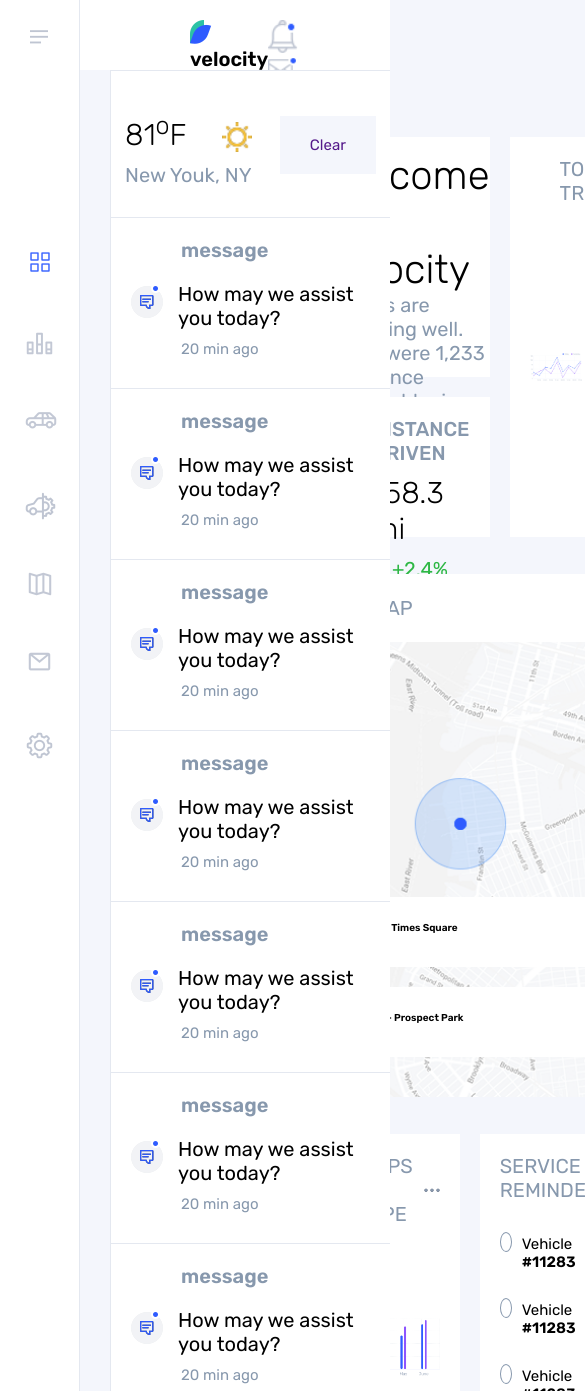
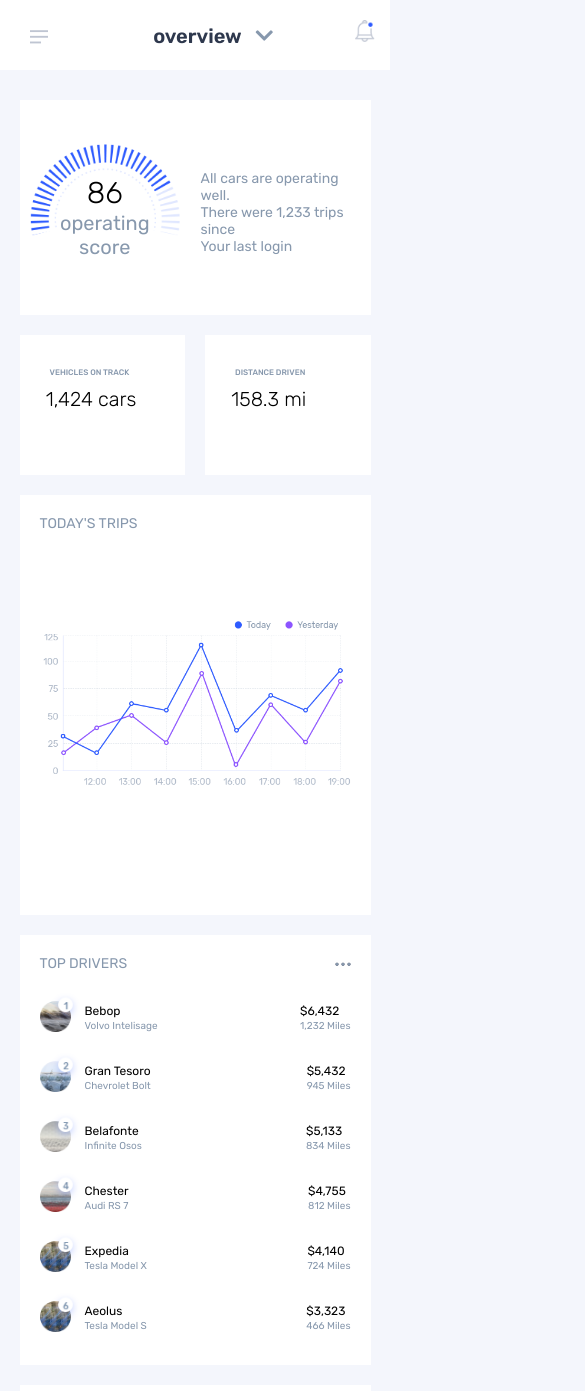
Before and after one commit to Mohammad-Asif-Web/Invision-velocity-responsive-dashboard, a website: page main.html in a window 390 px wide. Shown: the top 1391 px of the page, 585 px wide, since content can reach past the window. Drawn offline with Linux system fonts and the light colour scheme.

Commit message:
some files updated

```diff
--- /dev/null
+++ b/assets/css/animation.css
@@ -0,0 +1,46 @@
+.menu{
+    animation-name: menu;
+    animation-duration: 2s;
+    animation-fill-mode: forwards;
+}
+
+@keyframes menu{
+    0%{
+        left: -100px;
+    }
+    100%{
+        left: 0;
+    }
+}
+
+.notifi{
+    animation-name: notifi;
+    animation-duration: 2.5s;
+    animation-timing-function: linear;
+}
+
+@keyframes notifi{
+    0%{
+        right: -400px;
+    }
+    100%{
+        right: 0;
+    }
+}
+
+.container{
+    animation-name: content;
+    animation-duration: 3s;
+    animation-fill-mode: forwards;
+    animation-timing-function: ease-in;
+    opacity: 0;
+}
+@keyframes content {
+    0%{
+        opacity: 0;
+    }
+    100%{
+        opacity: 1;
+    }
+
+}
--- a/assets/css/base.css
+++ b/assets/css/base.css
@@ -65,6 +65,13 @@ header>.row{
 	display: flex;
 	justify-content: space-between;
 }
+/* ==== STICKY ==== */
+/* .sticky{
+	background: var(--bg-secondary)
+	padding: 10px 100px;
+	box-shadow: 0 5px 20px rgba(0,0,0,0.05);
+} */
+
 .row>.icon{
 	display: inline-block;
 	margin-left: 19rem;
@@ -73,6 +80,21 @@ header>.row{
 .icon>h1{
 	display: inline-block;
 }
+
+.row>.overview{
+	justify-content: center;
+	margin-top: 2.4rem;
+	font-size: .1rem;
+	color: var(--primary);
+	font-weight: var(--semi-bold-600);
+	visibility: hidden;
+}
+.overview>i{
+	color: var(--secondary);
+	margin-left: 1rem;
+}
+
+
 .row>.avatar{
 	margin: 2rem 8rem 0 0;
 }
@@ -122,9 +144,10 @@ header>.row{
 	width: 28rem;
 	height: 172vh;
 	background-color: var(--bg-secondary);
-	z-index: 10000;
+	z-index: 1000000;
 	border-top: .1px solid #e4e8f0;
 	border-left: .1px solid #e4e8f0;
+	opacity: 1;
 }
 .notifi>.notifi-item1{
 	display: flex;
@@ -171,10 +194,18 @@ header>.row{
 	border-top: 1px solid #e4e8f0;
 	margin-top: 3rem;
 }
+.notifi-item2>.inner-items:nth-child(7){
+	border-bottom: 1px solid #e4e8f0;
+
+}
+.inner-items>.last{
+	margin-bottom: 3rem;
+}
 .inner-items>h5{
 	font-size: 2rem;
 	color: var(--secondary);
 	margin: 2rem 0 0 7rem;
+	text-transform: capitalize;
 }
 .inner-items>.mid-item{
 	display: flex;
@@ -186,6 +217,7 @@ header>.row{
 .mid-item>p{
 	margin: 1rem 0 0 1.5rem;
 	font-size: 2rem;
+	color: var(--primary);
 }
 .inner-items>span{
 	display: block;
@@ -193,26 +225,6 @@ header>.row{
 	color: var(--secondary);
 	margin: 1rem 0 0 7rem;
 }
-
-
-
-
-
-
-
-
-
-
-
-
-
-
-
-
-
-
-
-
 
 /* =======CONTENT SECTION START============== */
 .container{
@@ -532,9 +544,10 @@ header>.row{
 	background-color: var(--spacer);
 }
 
-/* ======== SERVIE ======= */
+/* ======== SERVICE ======= */
 .service{
 	padding: 2rem;
+	z-index: -1000;
 }
 .service>p{
 	font-size: 2rem;
@@ -562,48 +575,3 @@ header>.row{
 .service-item>p>span{
 	font-weight: var(--semi-bold-600);
 }
-
-
-
-
-
-
-
-
-
-
-
-
-
-
-
-
-
-
-
-
-
-
-
-
-
-
-
-
-
-/*
-Extra small (xs) devices (portrait phones, less than 576px)
-No media query since this is the default in Bootstrap
-
-Small (sm) devices (landscape phones, 576px and up)
-@media (min-width: 576px) { ... }
-
-Medium (md) devices (tablets, 768px and up)
-@media (min-width: 768px) { ... }
-
-Large (lg) devices (desktops, 992px and up)
-@media (min-width: 992px) { ... }
-
-Extra (xl) large devices (large desktops, 1200px and up)
-@media (min-width: 1200px) { ... }
-*/
--- /dev/null
+++ b/assets/css/responsive.css
@@ -0,0 +1,371 @@
+@media screen and (max-width: 1310px){
+    .spacer2>h1{
+        font-size: 3rem;
+		margin-top: 1.5rem;
+    }
+	.spacer2>p {
+		font-size: 1.5rem;
+	}
+	.cars>h4 {
+		font-size: 1.5rem;
+	}
+	.mi>h4 {
+		font-size: 1.5rem;
+	}
+	.trips-chart>img {
+		height: 100%;
+	}
+	.same-heading {
+		font-size: 2rem;
+	}
+	.same-span {
+		width: 1rem;
+		height: 1rem;
+		margin-top: .8rem;
+	}
+	.same-span>span {
+		font-size: 1.2rem;
+	}
+}
+
+@media screen and (max-width: 1100px) {
+	.mid>h1 {
+		font-size: 2.5rem;
+	}
+	.mid>p {
+		font-size: 1.5rem;
+	}
+	.cars>h1 {
+		font-size: 2rem;
+	}
+	.same2 {
+		font-size: 1.2rem;
+	}
+}
+@media screen and (max-width: 960px) {
+
+	.mi>h1 {
+		font-size: 2rem;
+	}
+	.same {
+		margin: 1.2rem 0 0 .5rem;
+		font-size: 1rem;
+	}
+	.same2 {
+		font-size: .9rem;
+	}
+	.left>img {
+		width: 4rem;
+	}
+}
+
+/* ========== TAB DEVICES ========= */
+@media screen and (max-width: 860px) {
+    .row>.avatar{
+        margin-right: 0;
+    }
+    .avatar>a>img{
+        margin-right: 3rem;
+    }
+    .row>.icon{
+        margin-left: 40%;
+    }
+    .menu {
+        position: absolute;
+        top: 0px;
+        left: 0px;
+        width: 8rem;
+        height: 7rem;
+        background-color: var(--bg-secondary);
+        border-right: none;
+    }
+    .menu > .menu-items {
+        display: none;
+    }
+    .notifi{
+        display: none;
+        overflow: hidden;
+    }
+
+    .container {
+        width: 90%;
+        margin: 6.7rem 0 0 5%;
+        grid-template-rows: auto 40rem 40rem;
+    }
+
+    .progress>.welcome{
+        grid-template-rows: auto auto 40rem;
+    }
+    .welcome>.score{
+        grid-column: 1/3;
+        grid-row: 1/3;
+    }
+    .chart{
+        grid-column: 1/-1;
+        grid-row: 3/5;
+        height: 100%;
+    }
+    .cars{
+        grid-column: 3/-1;
+        grid-row: 1/2;
+    }
+    .mi{
+        grid-column: 3/-1;
+        grid-row: 2/3;
+    }
+    .welcome>.score {
+        display: block;
+    }
+    .score>.spacer1 {
+        margin-top: 4rem;
+        margin-left: 10%;
+        height: 60%;
+        width: 80%;
+        display: block;
+    }
+    .spacer1>img {
+        width: 100%;
+        height: 100%;
+    }
+    .score>.spacer2{
+        height: 40%;
+        text-align: center;
+    }
+    .spacer2>h1 {
+        display: none;
+        overflow: hidden;
+    }
+    .spacer1>.mid {
+        top: 65%;
+    }
+    .mid>h1 {
+        font-size: 5rem;
+    }
+    .mid>p {
+        font-size: 2rem;
+    }
+    .cars>h4,
+    .mi>h4 {
+        font-size: 2rem;
+        margin-top: 5%;
+        margin-left: 8%;
+    }
+    .cars>h1,
+    .mi>h1 {
+        font-size: 4rem;
+        margin-left: 10%;
+    }
+    .cars>i,
+    .mi>i {
+        display: none;
+    }
+    .cars>span,
+    .mi>span{
+        display: none;
+    }
+    .map>.split {
+        display: none;
+    }
+
+
+    .card>.main-card {
+    grid-template-rows: 45rem 47rem;
+    }
+    .main-card>.card-item {
+    grid-column: 1/4;
+    }
+    .main-card>.trips {
+    grid-column: 4/-1;
+    }
+    .main-card>.service {
+    grid-column: 1/-1;
+    grid-row: 2/3;
+    }
+    .same {
+        font-size: 1.4rem;
+    }
+    .same2 {
+        font-size: 1.3rem;
+    }
+
+}
+
+@media screen and (max-width: 600px) {
+    .icon>h1 {
+        font-size: 1.8rem;
+    }
+    .avatar>a>img {
+        margin-right: 1.7rem;
+    }
+    .avatar>a>img {
+        width: 2.3rem;
+    }
+    .cars>h4, .mi>h4 {
+        font-size: 1.5rem;
+        margin-top: 10%;
+        margin-left: 8%;
+    }
+    .cars>h1, .mi>h1 {
+        font-size: 3rem;
+    }
+    .same {
+        font-size: 1.2rem;
+    }
+    .same2 {
+        font-size: 1rem;
+    }
+    .trips-chart>img {
+        height: 90%;
+    }
+    .trips-down>.trips1 {
+        margin-bottom: 2rem;
+    }
+
+}
+
+@media screen and (max-width: 500px) {
+    .avatar>a>img {
+        width: 2rem;
+        margin-right: 1.5rem;
+    }
+    .cars>h4, .mi>h4 {
+        font-size: 1.4rem;
+    }
+    .mid>h1 {
+        font-size: 3rem;
+    }
+    .spacer2>p {
+        font-size: 1.4rem;
+    }
+    .score>.spacer2 {
+        margin-top: 0;
+    }
+    .left>img {
+        width: 3rem;
+    }
+    .same {
+        font-size: 1rem;
+    }
+    .same2 {
+        font-size: 0.8rem;
+    }
+    .trips-chart>img {
+        height: 100%;
+        object-fit: contain;
+        margin-top: 0;
+    }
+    .trips-down>.trips1 {
+        margin-bottom: 4rem;
+    }
+    .container>.map>p {
+        font-size: 1.4rem;
+    }
+    .top-item>p {
+        font-size: 1.4rem;
+    }
+    .trips-top>p {
+        font-size: 1.4rem;
+    }
+    .chart>.flow-chart>p {
+        font-size: 1.4rem;
+        margin-left: 0;
+    }
+    .service>p {
+        font-size: 1.4rem;
+    }
+    .same-span>span {
+        font-size: 1rem;
+        margin-left: 1.4rem;
+    }
+}
+
+/* ====== MOBILE DEVICES ======= */
+@media screen and (max-width: 430px) {
+    .row>.overview{
+        visibility: visible;
+        margin-right: 21%;
+        font-size: 2rem;
+    }
+    header>.row {
+        justify-content: flex-end;
+    }
+    .row>.icon {
+        display: none;
+    }
+    .row>.avatar>a:nth-child(n+2){
+        display: none;
+    }
+    .welcome>.score{
+        grid-column: 1/-1;
+        grid-row: 1/2;
+        display: flex;
+    }
+    .cars{
+        grid-column: 1/3 ;
+        grid-row: 2/3;
+    }
+    .cars>h4, .mi>h4 {
+        font-size: .8rem;
+    }
+    .mi{
+        grid-column: 3/-1;
+        grid-row: 2/3;
+    }
+    .cars>h1, .mi>h1 {
+        font-size: 2rem;
+        margin-left: 5%;
+    }
+    .score>.spacer1{
+        height: 18rem;
+        margin: 0 0 10% 0;
+        text-align: center;
+        padding: 1rem;
+    }
+    .score>.spacer2{
+        margin-top: 20%;
+        text-align: start;
+    }
+    .map {
+        display: none;
+        overflow: hidden;
+    }
+
+    .card>.main-card {
+        grid-template-rows: 45rem auto;
+    }
+    .main-card>.trips {
+        grid-column: 1/-1;
+        grid-row: 2/3;
+    }
+    .left>img {
+        width: 4rem;
+    }
+    .same {
+        font-size: 1.2rem;
+    }
+    .same2 {
+        font-size: 1rem;
+    }
+    .main-card>.service {
+        display: none;
+    }
+    .trips-chart>img {
+        margin-top: 20%;
+    }
+    .trips>.trips-down {
+        margin-top: 15%;
+    }
+    .container {
+        margin: 3rem 0 0 5%;
+        grid-gap: 0;
+        grid-template-rows: auto auto;
+    }
+    .main-card>.card-item {
+        margin-top: 2rem;
+        grid-column: 1/-1;
+    }
+}
+
+@media screen and (max-width: 350px) {
+
+}
--- /dev/null
+++ b/assets/js/main.js
@@ -0,0 +1,4 @@
+window.addEventListener('scroll', function(){
+    const header = document.querySelector('.row');
+    header.classList.toggle("sticky", window.scrollY > 0);
+});
--- a/main.html
+++ b/main.html
@@ -6,6 +6,8 @@
     <meta name="viewport" content="width=device-width, initial-scale=1.0">
     <title>Invision Velocity Responsive Dashboard website</title>
     <link rel="stylesheet" href="assets/css/base.css">
+    <link rel="stylesheet" href="assets/css/animation.css">
+    <link rel="stylesheet" href="assets/css/responsive.css">
     <link rel="stylesheet" href="assets/css/fontawesome.css">
 </head>
 <body>
@@ -16,6 +18,13 @@
               <img src="img/icon.png" alt="icon" title="icon">
               <h1>velocity</h1>
           </div>
+
+          <div class="overview">
+              <span>overview</span>
+              <i class="fas fa-chevron-down"></i>
+          </div>
+
+
           <div class="avatar">
               <a href=""><img src="img/notifi.png" alt="notification" title="notification"></a>
               <a href=""><img src="img/message.png" alt="message" title="message"></a>
@@ -63,10 +72,37 @@
             </div>
 
             <div class="inner-items">
-                <h5>message</h5>
+                <h5>application</h5>
                 <div class="mid-item">
-                    <img src="img/message2.png" alt="">
-                    <p>How may we assist you today?</p>
+                    <img src="img/application.png" alt="">
+                    <p>application for kate smith is waiting for your approval</p>
+                </div>
+                <span>20 min ago</span>
+            </div>
+
+            <div class="inner-items">
+                <h5>application</h5>
+                <div class="mid-item">
+                    <img src="img/application.png" alt="">
+                    <p>To process your order. I'll need your full personal.</p>
+                </div>
+                <span>20 min ago</span>
+            </div>
+
+            <div class="inner-items">
+                <h5>complaint</h5>
+                <div class="mid-item">
+                    <img src="img/complaint.png" alt="">
+                    <p>We're so sorry you had a bad experience!</p>
+                </div>
+                <span>20 min ago</span>
+            </div>
+
+            <div class="inner-items">
+                <h5>complaint</h5>
+                <div class="mid-item">
+                    <img src="img/complaint.png" alt="">
+                    <p>We'll escalate this issue to a Senior support</p>
                 </div>
                 <span>20 min ago</span>
             </div>
@@ -74,8 +110,8 @@
             <div class="inner-items">
                 <h5>message</h5>
                 <div class="mid-item">
-                    <img src="img/message2.png" alt="">
-                    <p>How may we assist you today?</p>
+                    <img src="img/message3.png" alt="">
+                    <p>Our customer service phone number is...</p>
                 </div>
                 <span>20 min ago</span>
             </div>
@@ -83,37 +119,10 @@
             <div class="inner-items">
                 <h5>message</h5>
                 <div class="mid-item">
-                    <img src="img/message2.png" alt="">
-                    <p>How may we assist you today?</p>
+                    <img src="img/message3.png" alt="">
+                    <p>Based on this information you've provided. I believe..</p>
                 </div>
-                <span>20 min ago</span>
-            </div>
-
-            <div class="inner-items">
-                <h5>message</h5>
-                <div class="mid-item">
-                    <img src="img/message2.png" alt="">
-                    <p>How may we assist you today?</p>
-                </div>
-                <span>20 min ago</span>
-            </div>
-
-            <div class="inner-items">
-                <h5>message</h5>
-                <div class="mid-item">
-                    <img src="img/message2.png" alt="">
-                    <p>How may we assist you today?</p>
-                </div>
-                <span>20 min ago</span>
-            </div>
-
-            <div class="inner-items">
-                <h5>message</h5>
-                <div class="mid-item">
-                    <img src="img/message2.png" alt="">
-                    <p>How may we assist you today?</p>
-                </div>
-                <span>20 min ago</span>
+                <span class="last">20 min ago</span>
             </div>
 
         </div>
@@ -121,19 +130,6 @@
 
 
   </header>
-
-  <!-- ======================= -->
-
-
-
-
-
-
-
-
-
-
-
 
     <!-- =========== CONTENT SECTION =========== -->
 
@@ -335,23 +331,7 @@
 </section>
 
 
-
-
-
-
-
-
-
-
-
-
-
-
-
-
-
-
-
+<script src="/assets/js/main.js"></script>
 
 
 </body>
```
